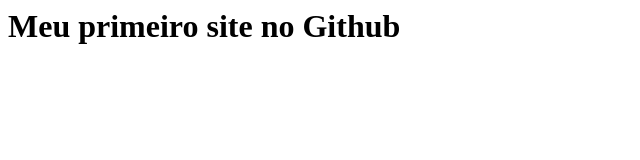
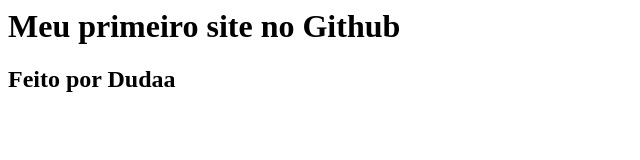
Before and after one commit to eduardafh/myfirstpage, a plain HTML site: page index.html in a window 1280 px wide. Shown: the whole page, without its empty margins (0-640 px from the left). Drawn offline with Linux system fonts and the light colour scheme.

Commit message:
Alteração index.html

```diff
--- a/index.html
+++ b/index.html
@@ -4,5 +4,6 @@
    </head>
    <body>
      <h1>Meu primeiro site no Github</h1>
+     <h2>Feito por Dudaa</h2>
    </body>
 </html>
```
